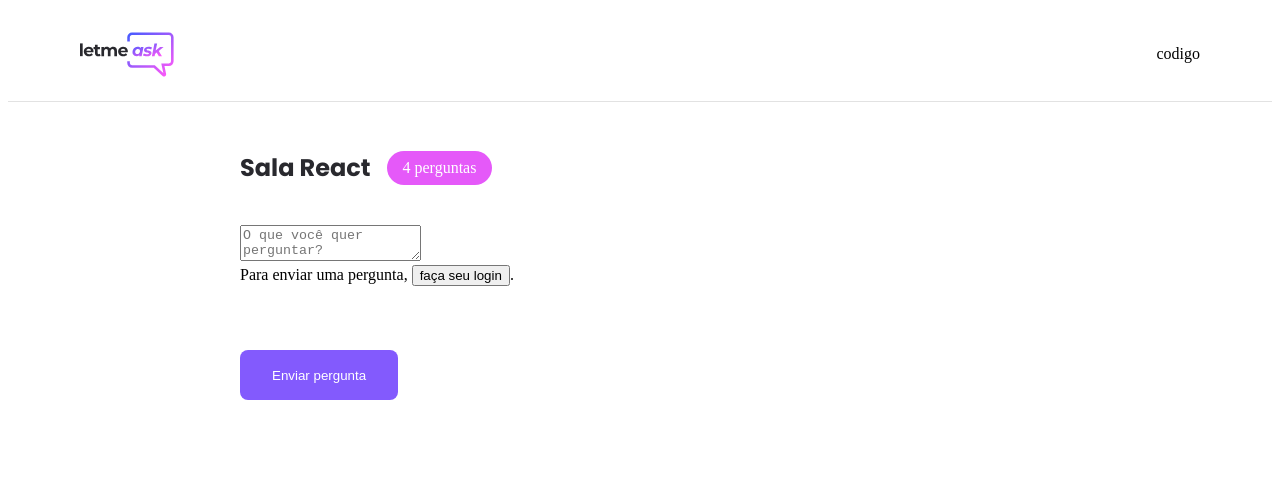
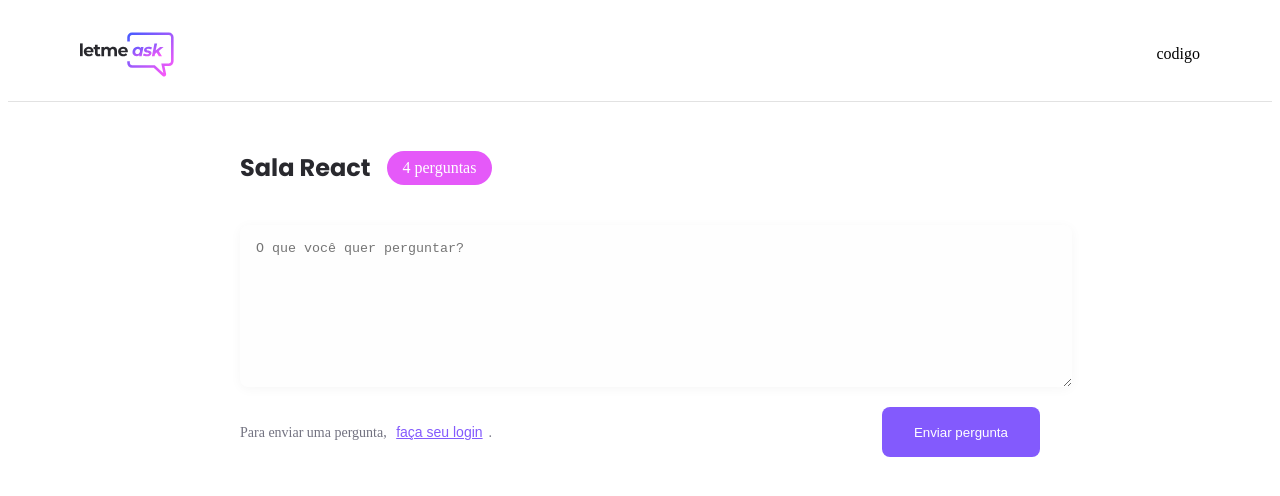
Before and after one commit to MFernandaRicarte/letmeask, a React (Create React App) app: page /rooms/1 in a window 1280 px wide. Shown: the top 496 px of the page. Built offline with nearby package versions, Linux system fonts and the light colour scheme; no server answers; the HTML template or start-up script is replaced by a standard one.

Commit message:
término (temporário) da página de perguntas

```diff
--- a/src/styles/button.scss
+++ b/src/styles/button.scss
@@ -1,5 +1,4 @@
 .button {
-    margin-top: 64px;
     height: 50px;
     border-radius: 8px;
     font-weight: 500;
--- a/src/styles/room.scss
+++ b/src/styles/room.scss
@@ -41,5 +41,42 @@
                 font-size: 14;
             }
         }
+
+        form {
+            textarea {
+                width: 100%;
+                border: 0;
+                padding: 16px;
+                border-radius: 8px;
+                background: #fefefe;
+                box-shadow: 0 2px 12px rgba(0, 0, 0, 0.04);
+                resize: vertical;
+                min-height: 130px;
+            }
+
+            .form-footer {
+                display: flex;
+                justify-content: space-between;
+                align-items: center;
+                margin-top: 16px;
+
+                span {
+                    font-size: 14px;
+                    color: #727280;
+                    font-weight: 500;
+
+                    button {
+                        background: transparent;
+                        border: 0;
+                        color: #835AFD;
+                        text-decoration: underline;
+                        font-size: 14px;
+                        font-weight: 500;
+                        cursor: pointer;
+
+                    }
+                }
+            }
+        }
     }
 }
```
